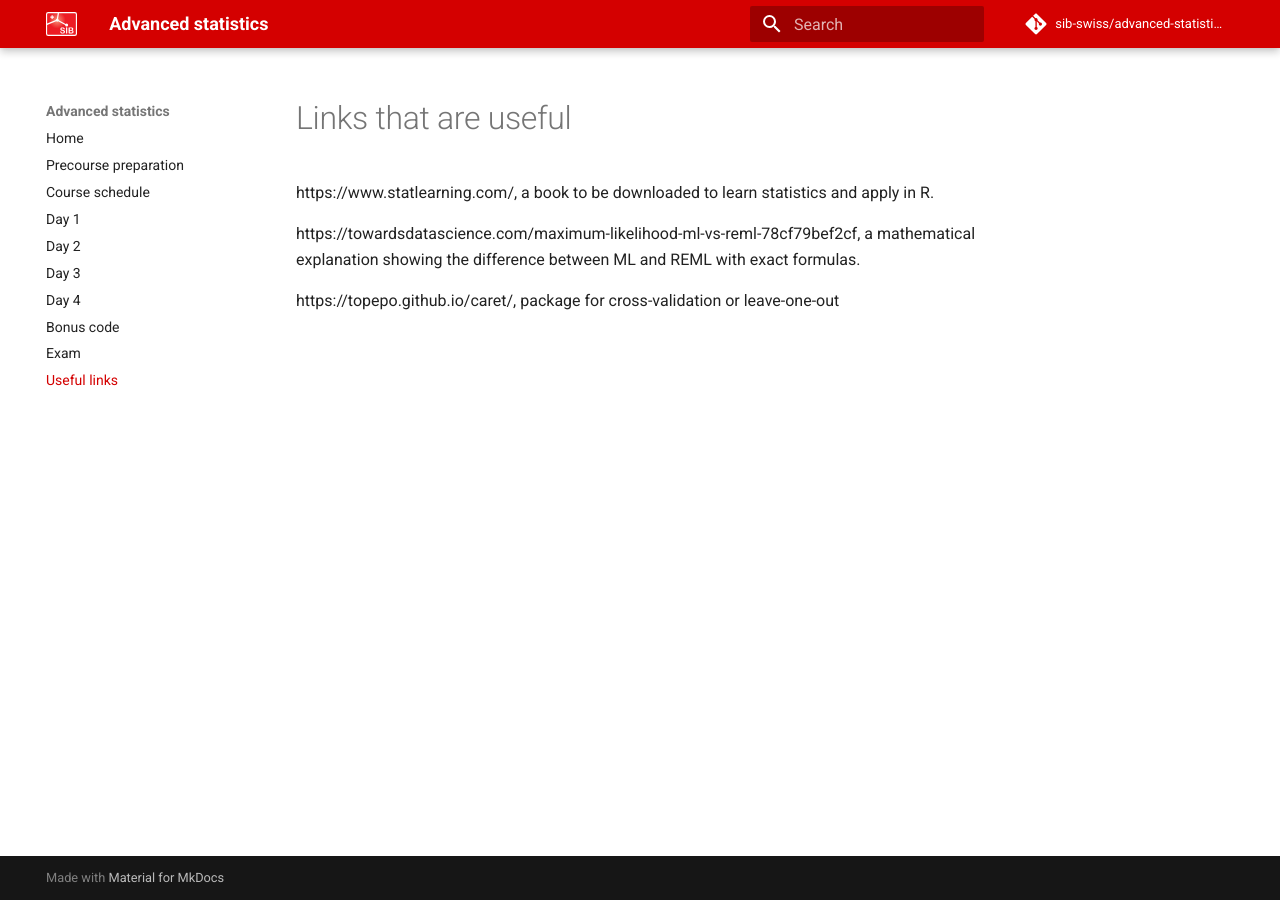
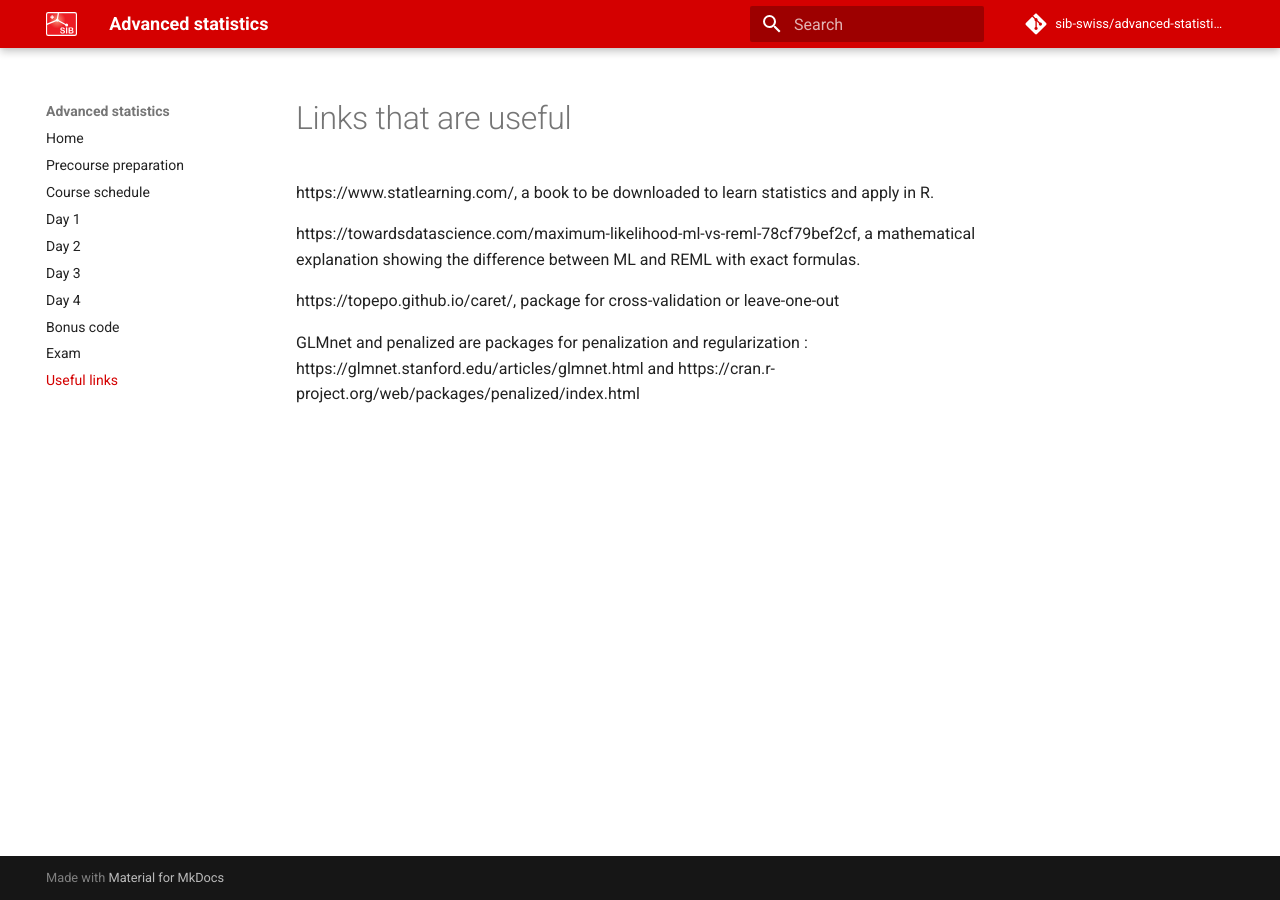
Before and after one commit to sib-swiss/advanced-statistics, an MkDocs documentation site: the page built from docs/links.md, in a window 1280 px wide. Built offline with MkDocs 1.6.1 and Material for MkDocs 9.7.7, drawn with Linux system fonts in a browser that asks for light colours; comment, search, counter and statistics services are not loaded.

Commit message:
useful links 2

```diff
--- a/docs/links.md
+++ b/docs/links.md
@@ -4,3 +4,5 @@ https://www.statlearning.com/, a book to be downloaded to learn statistics and a
 https://towardsdatascience.com/maximum-likelihood-ml-vs-reml-78cf79bef2cf, a mathematical explanation showing the difference between ML and REML with exact formulas.
 
 https://topepo.github.io/caret/, package for cross-validation or leave-one-out
+
+GLMnet and penalized are packages for penalization and regularization : https://glmnet.stanford.edu/articles/glmnet.html and https://cran.r-project.org/web/packages/penalized/index.html
```
